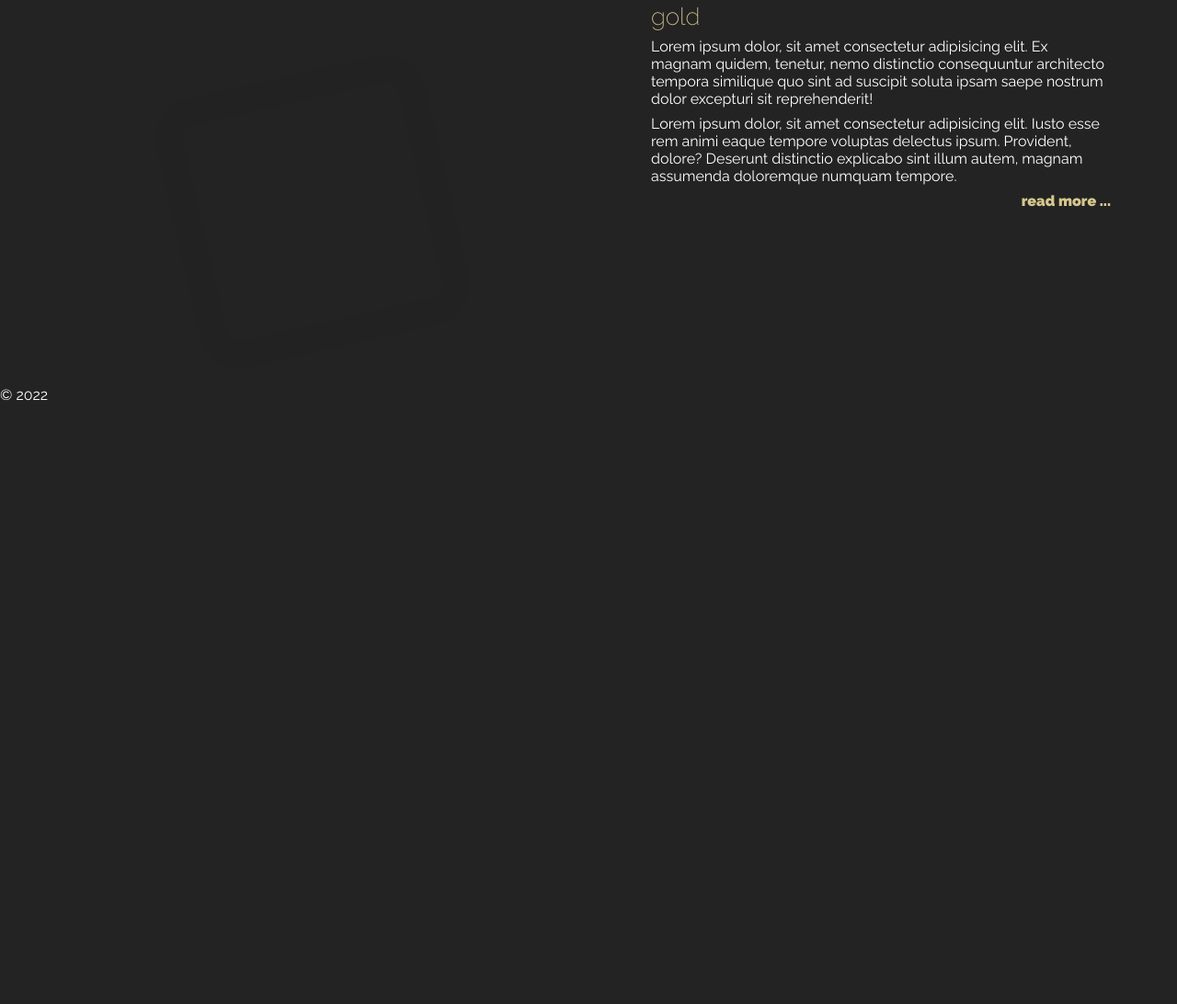
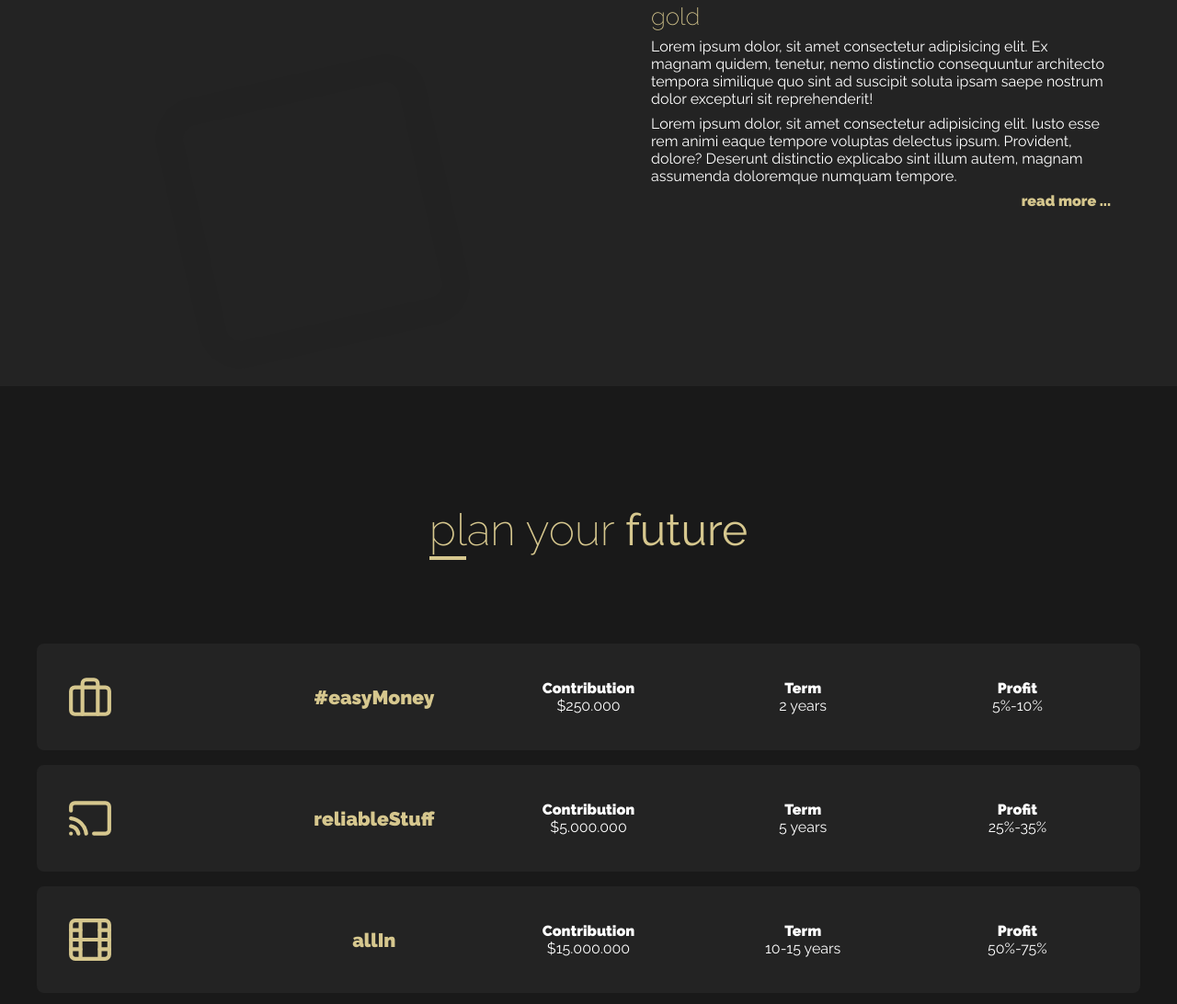
Before and after one commit to xLaufy/Crypto, a plain HTML site: page index.html in a window 1280 px wide. Shown: the part 2908-4000 px from the top of the page at 92% size. Before the commit the page ends 3354 px from the top, so only its background shows below. Drawn offline with nearby package versions, Linux system fonts and the light colour scheme; files that its build step writes are made by us from their sources.

Commit message:
Implemented new section ,,Plan

```diff
--- a/index.html
+++ b/index.html
@@ -96,24 +96,36 @@
                     <div class="info__box">
                         <img src="img/bank-note-1463132_640.jpg" alt="Money" class="info__box-img">
                         <h3 class="info__box-title">money</h3>
-                        <p class="info__box-text">Lorem ipsum dolor, sit amet consectetur adipisicing elit. Ex magnam quidem, tenetur, nemo distinctio consequuntur architecto tempora similique quo sint ad suscipit soluta ipsam saepe nostrum dolor excepturi sit reprehenderit!</p>
-                        <p class="info__box-text">Lorem ipsum dolor, sit amet consectetur adipisicing elit. Iusto esse rem animi eaque tempore voluptas delectus ipsum. Provident, dolore? Deserunt distinctio explicabo sint illum autem, magnam assumenda doloremque numquam tempore.</p>
+                        <p class="info__box-text">Lorem ipsum dolor, sit amet consectetur adipisicing elit. Ex magnam
+                            quidem, tenetur, nemo distinctio consequuntur architecto tempora similique quo sint ad
+                            suscipit soluta ipsam saepe nostrum dolor excepturi sit reprehenderit!</p>
+                        <p class="info__box-text">Lorem ipsum dolor, sit amet consectetur adipisicing elit. Iusto esse
+                            rem animi eaque tempore voluptas delectus ipsum. Provident, dolore? Deserunt distinctio
+                            explicabo sint illum autem, magnam assumenda doloremque numquam tempore.</p>
 
                         <a href="#" class="info__box-link">read more ...</a>
                     </div>
                     <div class="info__box">
                         <img src="img/diamond-316610_640.jpg" alt="Diamond" class="info__box-img">
                         <h3 class="info__box-title">diamonds</h3>
-                        <p class="info__box-text">Lorem ipsum dolor, sit amet consectetur adipisicing elit. Ex magnam quidem, tenetur, nemo distinctio consequuntur architecto tempora similique quo sint ad suscipit soluta ipsam saepe nostrum dolor excepturi sit reprehenderit!</p>
-                        <p class="info__box-text">Lorem ipsum dolor, sit amet consectetur adipisicing elit. Iusto esse rem animi eaque tempore voluptas delectus ipsum. Provident, dolore? Deserunt distinctio explicabo sint illum autem, magnam assumenda doloremque numquam tempore.</p>
+                        <p class="info__box-text">Lorem ipsum dolor, sit amet consectetur adipisicing elit. Ex magnam
+                            quidem, tenetur, nemo distinctio consequuntur architecto tempora similique quo sint ad
+                            suscipit soluta ipsam saepe nostrum dolor excepturi sit reprehenderit!</p>
+                        <p class="info__box-text">Lorem ipsum dolor, sit amet consectetur adipisicing elit. Iusto esse
+                            rem animi eaque tempore voluptas delectus ipsum. Provident, dolore? Deserunt distinctio
+                            explicabo sint illum autem, magnam assumenda doloremque numquam tempore.</p>
 
                         <a href="#" class="info__box-link">read more ...</a>
                     </div>
                     <div class="info__box">
                         <img src="img/gold-2048295_640.jpg" alt="Gold" class="info__box-img">
                         <h3 class="info__box-title">gold</h3>
-                        <p class="info__box-text">Lorem ipsum dolor, sit amet consectetur adipisicing elit. Ex magnam quidem, tenetur, nemo distinctio consequuntur architecto tempora similique quo sint ad suscipit soluta ipsam saepe nostrum dolor excepturi sit reprehenderit!</p>
-                        <p class="info__box-text">Lorem ipsum dolor, sit amet consectetur adipisicing elit. Iusto esse rem animi eaque tempore voluptas delectus ipsum. Provident, dolore? Deserunt distinctio explicabo sint illum autem, magnam assumenda doloremque numquam tempore.</p>
+                        <p class="info__box-text">Lorem ipsum dolor, sit amet consectetur adipisicing elit. Ex magnam
+                            quidem, tenetur, nemo distinctio consequuntur architecto tempora similique quo sint ad
+                            suscipit soluta ipsam saepe nostrum dolor excepturi sit reprehenderit!</p>
+                        <p class="info__box-text">Lorem ipsum dolor, sit amet consectetur adipisicing elit. Iusto esse
+                            rem animi eaque tempore voluptas delectus ipsum. Provident, dolore? Deserunt distinctio
+                            explicabo sint illum autem, magnam assumenda doloremque numquam tempore.</p>
 
                         <a href="#" class="info__box-link">read more ...</a>
                     </div>
@@ -127,6 +139,92 @@
 
         </div>
 
+        <section class="plans" id="plan">
+
+            <div class="wrapper">
+
+                <h2 class="section-title">plan your <span>future</span></h2>
+
+                <div class="plans__box">
+
+                    <img src="img/icons/briefcase.svg" alt="" class="plans__item plans__item-icon">
+
+                    <div class="plans__item plans__item-name">
+
+                        <h3>#easyMoney</h3>
+
+                    </div>
+
+                    <div class="plans__item plans__item-money">
+                        <p><b>Contribution</b></p>
+                        <p>$250.000</p>
+                    </div>
+                    <div class="plans__item plans__item-term">
+                        <p><b>Term</b></p>
+                        <p>2 years</p>
+                    </div>
+
+                    <div class="plans__item plans__item-profit">
+                        <p><b>Profit</b></p>
+                        <p>5%-10%</p>
+                    </div>
+                </div>
+
+
+                <div class="plans__box">
+
+                    <img src="img/icons/cast.svg" alt="" class="plans__item plans__item-icon">
+
+                    <div class="plans__item plans__item-name">
+
+                        <h3>reliableStuff</h3>
+
+                    </div>
+
+                    <div class="plans__item plans__item-money">
+                        <p><b>Contribution</b></p>
+                        <p>$5.000.000</p>
+                    </div>
+                    <div class="plans__item plans__item-term">
+                        <p><b>Term</b></p>
+                        <p>5 years</p>
+                    </div>
+
+                    <div class="plans__item plans__item-profit">
+                        <p><b>Profit</b></p>
+                        <p>25%-35%</p>
+                    </div>
+                </div>
+
+
+
+                <div class="plans__box">
+
+                    <img src="img/icons/film.svg" alt="" class="plans__item plans__item-icon">
+
+                    <div class="plans__item plans__item-name">
+
+                        <h3>allIn</h3>
+
+                    </div>
+
+                    <div class="plans__item plans__item-money">
+                        <p><b>Contribution</b></p>
+                        <p>$15.000.000</p>
+                    </div>
+                    <div class="plans__item plans__item-term">
+                        <p><b>Term</b></p>
+                        <p>10-15 years</p>
+                    </div>
+
+                    <div class="plans__item plans__item-profit">
+                        <p><b>Profit</b></p>
+                        <p>50%-75%</p>
+                    </div>
+                </div>
+            </div>
+        </section>
+
     </main>
 
     <footer class="footer">
--- a/sass/_medium.scss
+++ b/sass/_medium.scss
@@ -1,10 +1,9 @@
 @media (min-width: 768px) {
 	.cards {
 		&__card {
-
-            &__box {
-                padding: 10em 2em;
-            }
+			&__box {
+				padding: 10em 2em;
+			}
 			&--one {
 				grid-row: 1/2;
 				grid-column: 1/4;
@@ -19,4 +18,20 @@
 			}
 		}
 	}
+
+	.plans {
+		padding: 8em 2em;
+		&__box {
+			display: grid;
+			grid-template-columns: repeat(5, 1fr);
+			align-items: center;
+		}
+		&__item {
+			margin: 0 1em;
+		}
+		&__item-name {
+			margin-top: 0;
+			margin-bottom: 0;
+		}
+	}
 }
--- a/sass/main.scss
+++ b/sass/main.scss
@@ -284,6 +284,39 @@ h1.company-name {
 	}
 }
 
+
+// plans
+
+.plans {
+
+	padding: 6em 2em;
+	background-color: $darker;
+	&__box {
+		margin: 1em 0;
+		padding: 2em 1em;
+		text-align: center;
+		border: 1px solid transparent;
+		border-radius: 8px;
+		background-color: $dark;
+		cursor: pointer;
+
+		&:hover {
+			background-color: $darker;
+			border: 1px solid $gold;
+		}
+	}
+	&__item {
+		margin: 1em 0;
+	}
+	&__item-icon {
+		width: 50px;
+	}
+	&__item-name {
+		margin-top: 0;margin-bottom: 1.5em;font-size: 1.8rem;
+		color: $gold;
+	}
+}
+
 @import 'small';
 @import 'medium';
 @import 'large';
```
Also changed, not shown: css/main.css, 1 other file.
